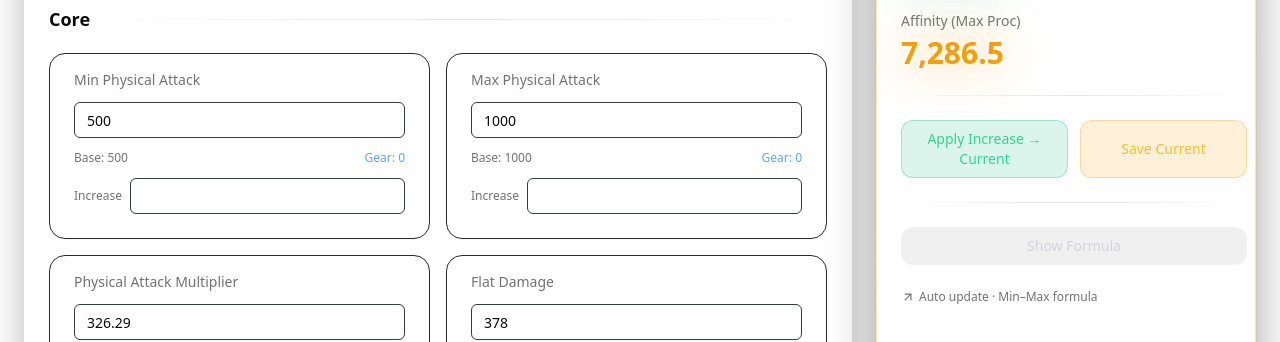
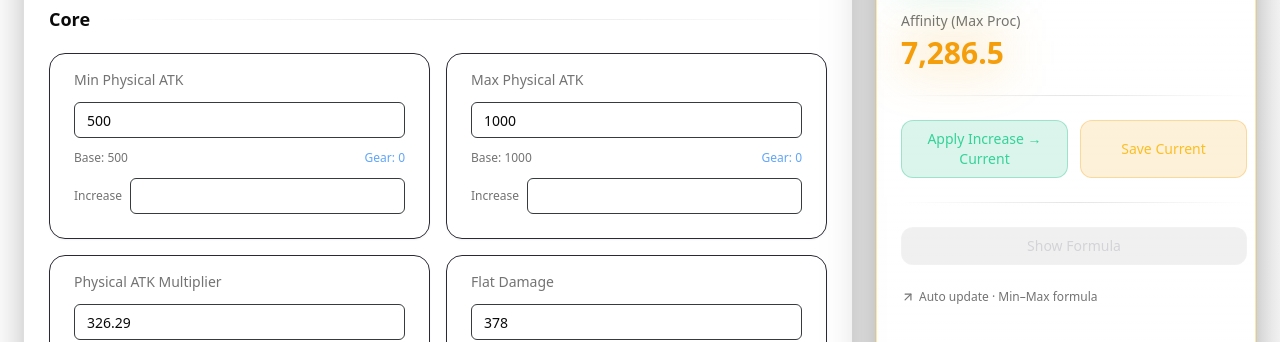
Before and after one commit to Phong940253/wwm-damage-calculator, a Next.js app: page / in a window 1280 px wide. Shown: the part 316-658 px from the top of the page. Built offline with nearby package versions, Linux system fonts and the light colour scheme.

Commit message:
feat: add global stat label resolver and enhance stat label handling

```diff
--- a/app/constants.ts
+++ b/app/constants.ts
@@ -71,3 +71,30 @@ export const GEAR_SLOTS: {
   { key: "hand", label: "Hand", icon: "hand" },
   { key: "leg", label: "Leg", icon: "leg" },
 ];
+
+export const STAT_LABELS: Partial<Record<keyof InputStats | string, string>> = {
+  // ---- Core ----
+  MinPhysicalAttack: "Min Physical ATK",
+  MaxPhysicalAttack: "Max Physical ATK",
+  PhysicalAttackMultiplier: "Physical ATK Multiplier",
+  FlatDamage: "Flat Damage",
+
+  // ---- Rates ----
+  PrecisionRate: "Precision",
+  CriticalRate: "Critical Rate",
+  CriticalDMGBonus: "Critical DMG",
+  AffinityRate: "Affinity Rate",
+  AffinityDMGBonus: "Affinity DMG",
+
+  // ---- Defense ----
+  HP: "HP",
+  PhysicalDefense: "Physical DEF",
+  PhysicalResistance: "Physical RES",
+  PhysicalDMGReduction: "Physical DMG Reduction",
+
+  // ---- Element (generic parts) ----
+  Min: "Min",
+  Max: "Max",
+  Penetration: "Penetration",
+  DMGBonus: "DMG Bonus",
+};
--- a/app/ui/StatsPanel.tsx
+++ b/app/ui/StatsPanel.tsx
@@ -5,8 +5,9 @@ import { Card, CardContent } from "@/components/ui/card";
 import { Input } from "@/components/ui/input";
 import { Badge } from "@/components/ui/badge";
 import { Separator } from "@/components/ui/separator";
-import { STAT_GROUPS, ELEMENT_TYPES, ElementKey } from "../constants";
+import { STAT_GROUPS, ELEMENT_TYPES } from "../constants";
 import { InputStats, ElementStats } from "../types";
+import { getStatLabel } from "@/app/utils/statLabel";
 
 /* =======================
    Types
@@ -138,7 +139,7 @@ export default function StatsPanel({
                       {/* ---------- Title & Badges ---------- */}
                       <div className="flex justify-between items-center">
                         <span className="text-sm text-muted-foreground">
-                          {formatStatName(k)}
+                          {getStatLabel(k, elementStats)}
                         </span>
 
                         <div className="flex gap-2">
@@ -181,10 +182,6 @@ export default function StatsPanel({
                         onWheel={(e) => e.currentTarget.blur()}
                         className="bg-background/60 border-[#363b3d]"
                       />
-
-
-
-
                       {/* ---------- Breakdown ---------- */}
                       <div className="flex justify-between text-xs text-muted-foreground">
                         <span>Base: {base}</span>
@@ -213,8 +210,6 @@ export default function StatsPanel({
                           onWheel={(e) => e.currentTarget.blur()}
                           className="bg-background/60 border-[#363b3d]"
                         />
-
-
                       </div>
                     </CardContent>
                   </Card>
@@ -227,17 +222,3 @@ export default function StatsPanel({
     </Card>
   );
 }
-
-/* =======================
-   Utils
-======================= */
-
-function formatStatName(k: string) {
-  return k
-    .replace(/([a-z])([A-Z])/g, "$1 $2")
-    .replace(/YOURType/g, "Your Type")
-    .replace(/DMG/g, "DMG ")
-    .replace(/MIN/g, "Min ")
-    .replace(/MAX/g, "Max ")
-    .trim();
-}
--- /dev/null
+++ b/app/utils/statLabel.ts
@@ -0,0 +1,41 @@
+import { ElementStats } from "../types";
+import { ELEMENT_TYPES, STAT_LABELS } from "../constants";
+
+/**
+ * Global stat label resolver
+ */
+export function getStatLabel(key: string, elementStats?: ElementStats): string {
+  // 1️⃣ Explicit override
+  if (STAT_LABELS[key]) {
+    return STAT_LABELS[key];
+  }
+
+  // 2️⃣ Element stat (bellstrikeMin → Bellstrike Min)
+  if (elementStats) {
+    for (const el of ELEMENT_TYPES) {
+      if (key.startsWith(el.key)) {
+        const suffix = key.slice(el.key.length); // Min / Max / Penetration / DMGBonus
+        const suffixLabel = STAT_LABELS[suffix] ?? splitCamelCase(suffix);
+        if (suffix === "Min" || suffix === "Max") {
+          return `${el.label} ${suffixLabel} Attack`;
+        }
+
+        return `${el.label} ${suffixLabel}`;
+      }
+    }
+  }
+
+  // 3️⃣ Fallback
+  return splitCamelCase(key);
+}
+
+/* ---------------- helpers ---------------- */
+
+function splitCamelCase(text: string) {
+  return text
+    .replace(/([a-z])([A-Z])/g, "$1 $2")
+    .replace(/DMG/g, "DMG ")
+    .replace(/MIN/g, "Min ")
+    .replace(/MAX/g, "Max ")
+    .trim();
+}
```
